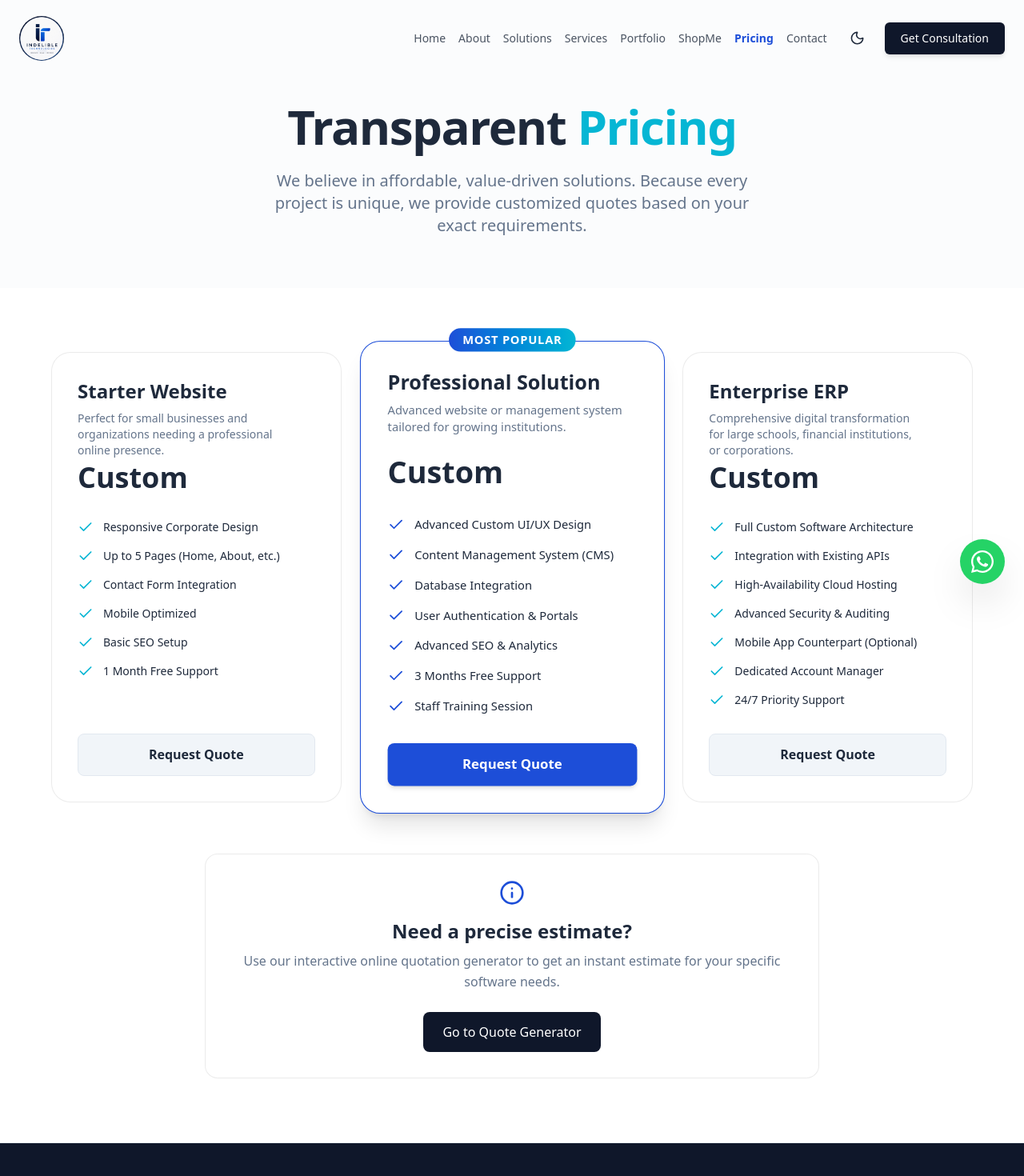
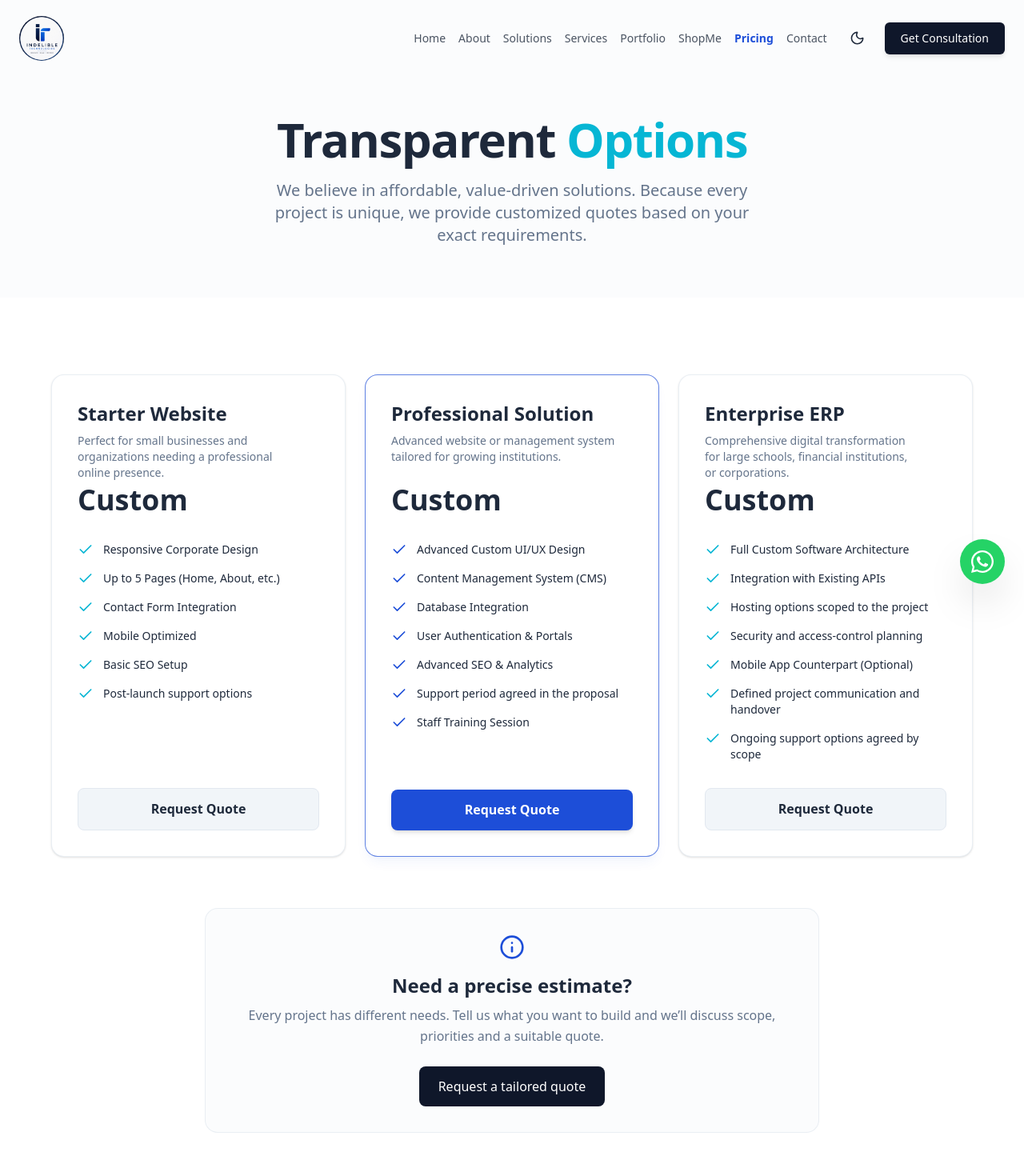
Before and after one commit to Indelible-cpu/MyWebsite, a Next.js app: page /pricing in a window 1280 px wide. Shown: the top 1470 px of the page at 80% size. Built offline with nearby package versions, Linux system fonts and the light colour scheme.

Commit message:
Make pricing page clearer and remove unsupported package promises

```diff
--- a/app/pricing/page.tsx
+++ b/app/pricing/page.tsx
@@ -16,7 +16,7 @@ export default function Pricing() {
         "Contact Form Integration",
         "Mobile Optimized",
         "Basic SEO Setup",
-        "1 Month Free Support"
+        "Post-launch support options"
       ],
       popular: false,
       buttonText: "Request Quote"
@@ -31,7 +31,7 @@ export default function Pricing() {
         "Database Integration",
         "User Authentication & Portals",
         "Advanced SEO & Analytics",
-        "3 Months Free Support",
+        "Support period agreed in the proposal",
         "Staff Training Session"
       ],
       popular: true,
@@ -44,11 +44,11 @@ export default function Pricing() {
       features: [
         "Full Custom Software Architecture",
         "Integration with Existing APIs",
-        "High-Availability Cloud Hosting",
-        "Advanced Security & Auditing",
+        "Hosting options scoped to the project",
+        "Security and access-control planning",
         "Mobile App Counterpart (Optional)",
-        "Dedicated Account Manager",
-        "24/7 Priority Support"
+        "Defined project communication and handover",
+        "Ongoing support options agreed by scope"
       ],
       popular: false,
       buttonText: "Request Quote"
@@ -58,15 +58,15 @@ export default function Pricing() {
   return (
     <>
       {/* HEADER */}
-      <section className="pt-32 pb-16 bg-muted/30">
+      <section className="bg-muted/30 pt-32 pb-14 sm:pt-36 sm:pb-16">
         <div className="container mx-auto px-4 text-center">
           <m.h1
             initial={{ opacity: 0, y: 20 }}
             animate={{ opacity: 1, y: 0 }}
             transition={{ duration: 0.5 }}
-            className="text-4xl md:text-5xl lg:text-6xl font-bold tracking-tight mb-6"
+            className="mb-5 text-4xl font-bold tracking-tight sm:text-5xl lg:text-6xl"
           >
-            Transparent <span className="text-accent">Pricing</span>
+            Transparent <span className="text-accent">Options</span>
           </m.h1>
           <m.p
             initial={{ opacity: 0, y: 20 }}
@@ -80,9 +80,9 @@ export default function Pricing() {
       </section>
 
       {/* PRICING CARDS */}
-      <section className="py-20">
+      <section className="py-16 sm:py-20 lg:py-24">
         <div className="container mx-auto px-4 md:px-6">
-          <div className="grid md:grid-cols-3 gap-8 max-w-6xl mx-auto">
+          <div className="mx-auto grid max-w-6xl gap-5 md:grid-cols-2 xl:grid-cols-3 xl:gap-6">
             {plans.map((plan, i) => (
               <m.div
                 key={i}
@@ -90,13 +90,9 @@ export default function Pricing() {
                 whileInView={{ opacity: 1, y: 0 }}
                 viewport={{ once: true }}
                 transition={{ duration: 0.5, delay: i * 0.1 }}
-                className={`relative rounded-3xl border ${plan.popular ? 'border-secondary shadow-xl scale-105 z-10 bg-background' : 'border-border glass'} p-8 flex flex-col`}
+                className={`relative flex flex-col rounded-2xl border p-6 transition-shadow sm:p-8 ${plan.popular ? 'border-secondary/70 bg-background shadow-lg shadow-secondary/5' : 'border-border/70 bg-background shadow-sm'}`}
               >
-                {plan.popular && (
-                  <div className="absolute -top-4 left-1/2 -translate-x-1/2 bg-gradient-to-r from-secondary to-accent text-secondary-foreground px-4 py-1 rounded-full text-sm font-bold tracking-wider">
-                    MOST POPULAR
-                  </div>
-                )}
+
 
                 <div className="mb-6">
                   <h3 className="text-2xl font-bold mb-2">{plan.name}</h3>
@@ -117,7 +113,7 @@ export default function Pricing() {
                 </ul>
 
                 <Link
-                  href={`/contact?plan=${encodeURIComponent(plan.name)}`}
+                  href="/contact#quote"
                   className={`w-full text-center py-3 rounded-lg font-semibold transition-all ${
                     plan.popular
                       ? 'bg-secondary hover:bg-secondary/90 text-secondary-foreground shadow-md'
@@ -131,14 +127,14 @@ export default function Pricing() {
           </div>
 
           {/* ONLINE QUOTE GENERATOR HINT */}
-          <div className="mt-16 text-center max-w-3xl mx-auto p-8 rounded-2xl glass border border-border">
+          <div className="mx-auto mt-14 max-w-3xl rounded-2xl border border-border/70 bg-muted/30 p-6 text-center sm:mt-16 sm:p-8">
             <Info className="h-8 w-8 text-secondary mx-auto mb-4" />
             <h3 className="text-2xl font-bold mb-2">Need a precise estimate?</h3>
             <p className="text-muted-foreground mb-6">
-              Use our interactive online quotation generator to get an instant estimate for your specific software needs.
+              Every project has different needs. Tell us what you want to build and we’ll discuss scope, priorities and a suitable quote.
             </p>
             <Link href="/contact#quote" className="inline-block bg-primary text-primary-foreground px-6 py-3 rounded-lg font-medium hover:bg-secondary transition-colors">
-              Go to Quote Generator
+              Request a tailored quote
             </Link>
           </div>
         </div>
```
